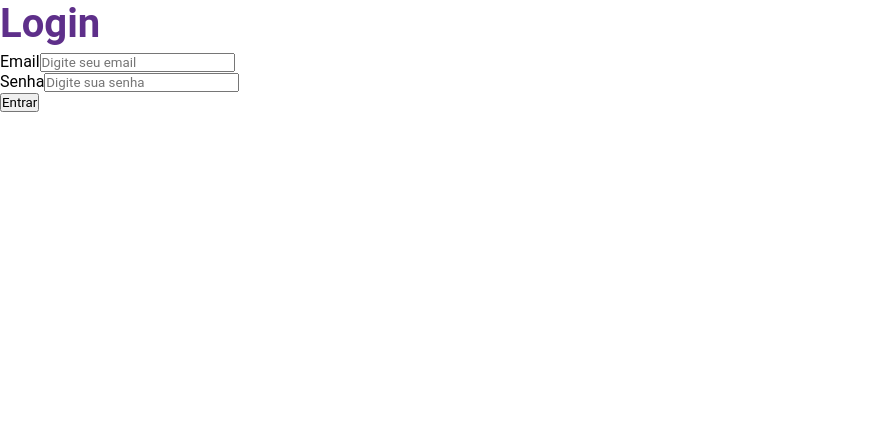
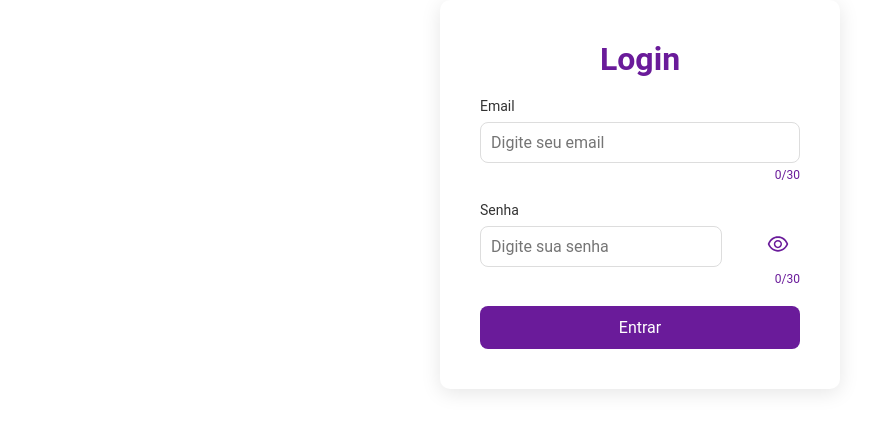
Before and after one commit to brunathais/NEXUS-Gerenciador-Financeiro, a React (Vite) app in the folder frontend/: page /login in a window 1280 px wide. Shown: the top 432 px of the page, without its empty margins (0-892 px from the left). Built offline with nearby package versions, Linux system fonts and the light colour scheme.

Commit message:
FEAT(login): estilizacao do componente login

```diff
--- a/frontend/package.json
+++ b/frontend/package.json
@@ -12,6 +12,7 @@
     "axios": "^1.7.2",
     "react": "^18.3.1",
     "react-dom": "^18.3.1",
+    "react-icons": "^5.5.0",
     "react-router-dom": "^7.9.4",
     "styled-components": "^6.1.19"
   },
--- a/frontend/src/App.tsx
+++ b/frontend/src/App.tsx
@@ -1,6 +1,6 @@
 import { Routes, Route, Navigate } from 'react-router-dom';
 import Cadastro from './components/Cadastro';
-import Login from './components/Login';
+import Login from './components/login/Login';
 import Home from './components/Home';
 import MetasForm from './components/metas/MetasForm';
 import OrcamentoForm from './components/OrcamentoForm';
--- a/frontend/src/components/Login.tsx
+++ /dev/null
@@ -1,69 +0,0 @@
-import { useState } from 'react';
-import { api } from '../api';
-import { setToken } from '../auth';
-import { useNavigate } from 'react-router-dom';
-
-export default function Login({ onSuccess }: { onSuccess: () => void }) {
-    const [email, setEmail] = useState('');
-    const [password, setPassword] = useState('');
-    const [loading, setLoading] = useState(false);
-    const [msg, setMsg] = useState<string | null>(null);
-    const navigate = useNavigate();
-
-    async function handleSubmit(e: React.FormEvent) {
-        e.preventDefault();
-        setMsg(null);
-        setLoading(true);
-
-        try {
-            const response = await api.post('/auth/login', { email, password });
-            const { token, user } = response.data;
-
-            // Armazenar o token e dados do usuário no localStorage
-            setToken(token);
-
-            // Chamar a função onSuccess para redirecionar para a página inicial
-            onSuccess();
-        } catch (err: any) {
-            setMsg(err?.response?.data?.message || 'Erro ao fazer login');
-        } finally {
-            setLoading(false);
-        }
-    }
-
-    return (
-        <div className="login-container">
-            <h1>Login</h1>
-            <form onSubmit={handleSubmit}>
-                <div>
-                    <label>Email</label>
-                    <input
-                        type="email"
-                        value={email}
-                        onChange={(e) => setEmail(e.target.value)}
-                        required
-                        title="Digite seu email"
-                        placeholder="Digite seu email"
-                    />
-                </div>
-                <div>
-                    <label>Senha</label>
-                    <input
-                        type="password"
-                        value={password}
-                        onChange={(e) => setPassword(e.target.value)}
-                        required
-                        minLength={6}
-                        title="Digite sua senha"
-                        placeholder="Digite sua senha"
-                    />
-                </div>
-                <button type="submit" disabled={loading}>
-                    {loading ? 'Entrando...' : 'Entrar'}
-                </button>
-            </form>
-
-            {msg && <p>{msg}</p>}
-        </div>
-    );
-}
--- /dev/null
+++ b/frontend/src/components/login/Login.tsx
@@ -0,0 +1,95 @@
+import { useState } from 'react';
+import { api } from '../../api';
+import { setToken } from '../../auth';
+import { useNavigate } from 'react-router-dom';
+import { AiOutlineEye, AiOutlineEyeInvisible } from 'react-icons/ai'; // Para ícone de olhinho
+import './login.css';
+export default function Login({ onSuccess }: { onSuccess: () => void }) {
+    const [email, setEmail] = useState('');
+    const [password, setPassword] = useState('');
+    const [loading, setLoading] = useState(false);
+    const [msg, setMsg] = useState<string | null>(null);
+    const [passwordVisible, setPasswordVisible] = useState(false); // Controle de visibilidade da senha
+    const [emailCount, setEmailCount] = useState(0); // Contador de caracteres para o email
+    const [passwordCount, setPasswordCount] = useState(0); // Contador de caracteres para a senha
+    const navigate = useNavigate();
+
+    async function handleSubmit(e: React.FormEvent) {
+        e.preventDefault();
+        setMsg(null);
+        setLoading(true);
+
+        try {
+            const response = await api.post('/auth/login', { email, password });
+            const { token, user } = response.data;
+
+            // Armazenar o token e dados do usuário no localStorage
+            setToken(token);
+
+            // Chamar a função onSuccess para redirecionar para a página inicial
+            onSuccess();
+        } catch (err: any) {
+            setMsg(err?.response?.data?.message || 'Erro ao fazer login');
+        } finally {
+            setLoading(false);
+        }
+    }
+
+    return (
+        <div className="login-container">
+            <h1 className="login-title">Login</h1>
+            <form onSubmit={handleSubmit} className="login-form">
+                <div className="input-group">
+                    <label>Email</label>
+                    <input
+                        type="email"
+                        value={email}
+                        onChange={(e) => {
+                            setEmail(e.target.value);
+                            setEmailCount(e.target.value.length); // Atualiza o contador de caracteres
+                        }}
+                        required
+                        maxLength={30} // Limitação de caracteres
+                        title="Digite seu email"
+                        placeholder="Digite seu email"
+                        className="input-field"
+                    />
+                    <div className="char-count">{emailCount}/30</div> {/* Exibe o contador */}
+                </div>
+                <div className="input-group">
+                    <label>Senha</label>
+                    <div className="password-container">
+                        <input
+                            type={passwordVisible ? 'text' : 'password'}
+                            value={password}
+                            onChange={(e) => {
+                                setPassword(e.target.value);
+                                setPasswordCount(e.target.value.length); // Atualiza o contador de caracteres
+                            }}
+                            required
+                            minLength={6}
+                            maxLength={30} // Limitação de caracteres
+                            title="Digite sua senha"
+                            placeholder="Digite sua senha"
+                            className="input-field"
+                        />
+                        <button
+                            type="button"
+                            className="password-toggle"
+                            onClick={() => setPasswordVisible(!passwordVisible)}
+                        >
+                            {passwordVisible ? <AiOutlineEyeInvisible /> : <AiOutlineEye />}
+                        </button>
+                    </div>
+                    <div className="char-count">{passwordCount}/30</div> {/* Exibe o contador */}
+                </div>
+
+                <button type="submit" disabled={loading} className="submit-button">
+                    {loading ? 'Entrando...' : 'Entrar'}
+                </button>
+            </form>
+
+            {msg && <p className="error-message">{msg}</p>}
+        </div>
+    );
+}
--- /dev/null
+++ b/frontend/src/components/login/login.css
@@ -0,0 +1,101 @@
+/* login-container */
+.login-container {
+    max-width: 400px;
+    margin: 0 auto;
+    padding: 40px;
+    background-color: #fff;
+    border-radius: 10px;
+    box-shadow: 0 4px 20px rgba(0, 0, 0, 0.1);
+}
+
+.login-title {
+    font-size: 2rem;
+    text-align: center;
+    color: #6a1b9a; /* Roxo Nubank */
+    margin-bottom: 20px;
+}
+
+.login-form {
+    display: flex;
+    flex-direction: column;
+    gap: 20px;
+}
+
+/* input-group */
+.input-group {
+    display: flex;
+    flex-direction: column;
+}
+
+label {
+    font-size: 0.875rem;
+    color: #333;
+    margin-bottom: 8px;
+}
+
+.input-field {
+    padding: 10px;
+    border: 1px solid #ddd;
+    border-radius: 8px;
+    font-size: 1rem;
+    color: #333;
+    outline: none;
+    transition: border-color 0.3s;
+}
+
+.input-field:focus {
+    border-color: #6a1b9a; /* Roxo Nubank */
+}
+
+/* password-container */
+.password-container {
+    display: flex;
+    align-items: center;
+    position: relative;
+}
+
+.password-toggle {
+    background: none;
+    border: none;
+    color: #6a1b9a;
+    font-size: 1.5rem;
+    position: absolute;
+    right: 10px;
+    cursor: pointer;
+}
+
+/* submit-button */
+.submit-button {
+    padding: 12px;
+    background-color: #6a1b9a; /* Roxo Nubank */
+    border: none;
+    border-radius: 8px;
+    color: #fff;
+    font-size: 1rem;
+    cursor: pointer;
+    transition: background-color 0.3s;
+}
+
+.submit-button:hover {
+    background-color: #4e148c;
+}
+
+.submit-button:disabled {
+    background-color: #ccc;
+    cursor: not-allowed;
+}
+
+/* error-message */
+.error-message {
+    color: #d32f2f;
+    font-size: 0.875rem;
+    text-align: center;
+}
+
+/* char-count */
+.char-count {
+    font-size: 0.75rem;
+    color: #6a1b9a;
+    text-align: right;
+    margin-top: 5px;
+}
```
Also changed, not shown: 1 other file (tests, documents, lock files or other folders).
